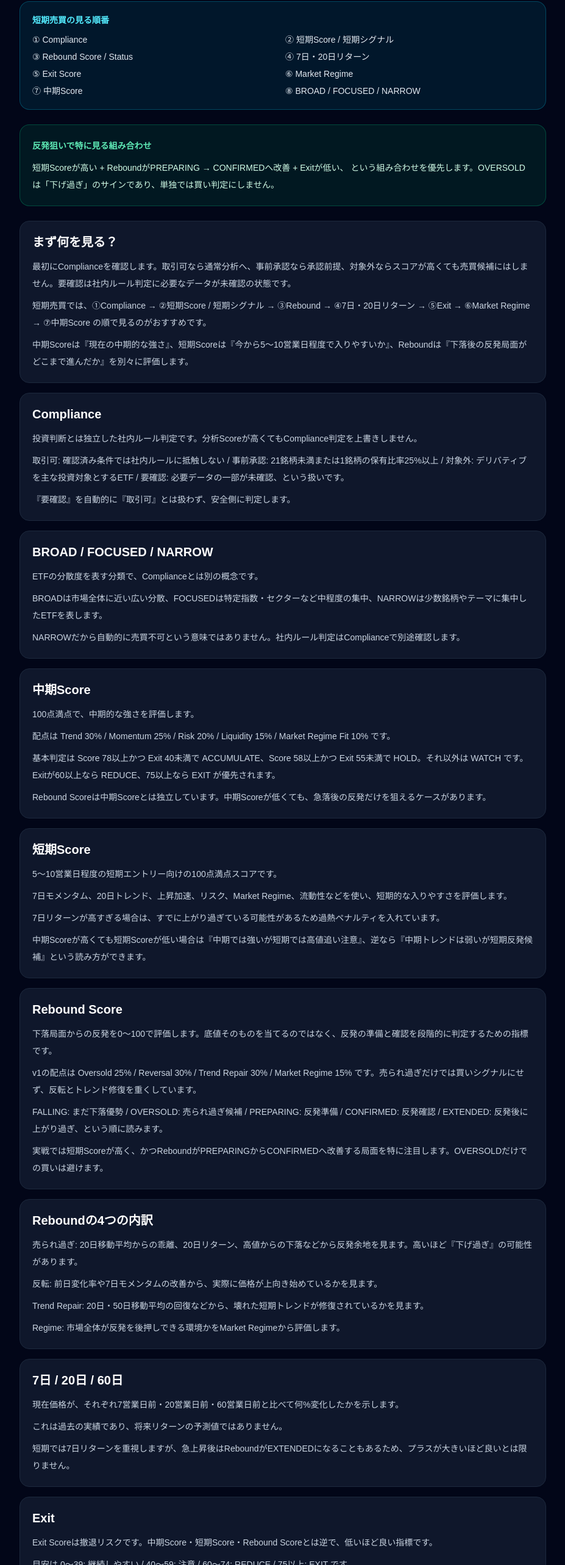
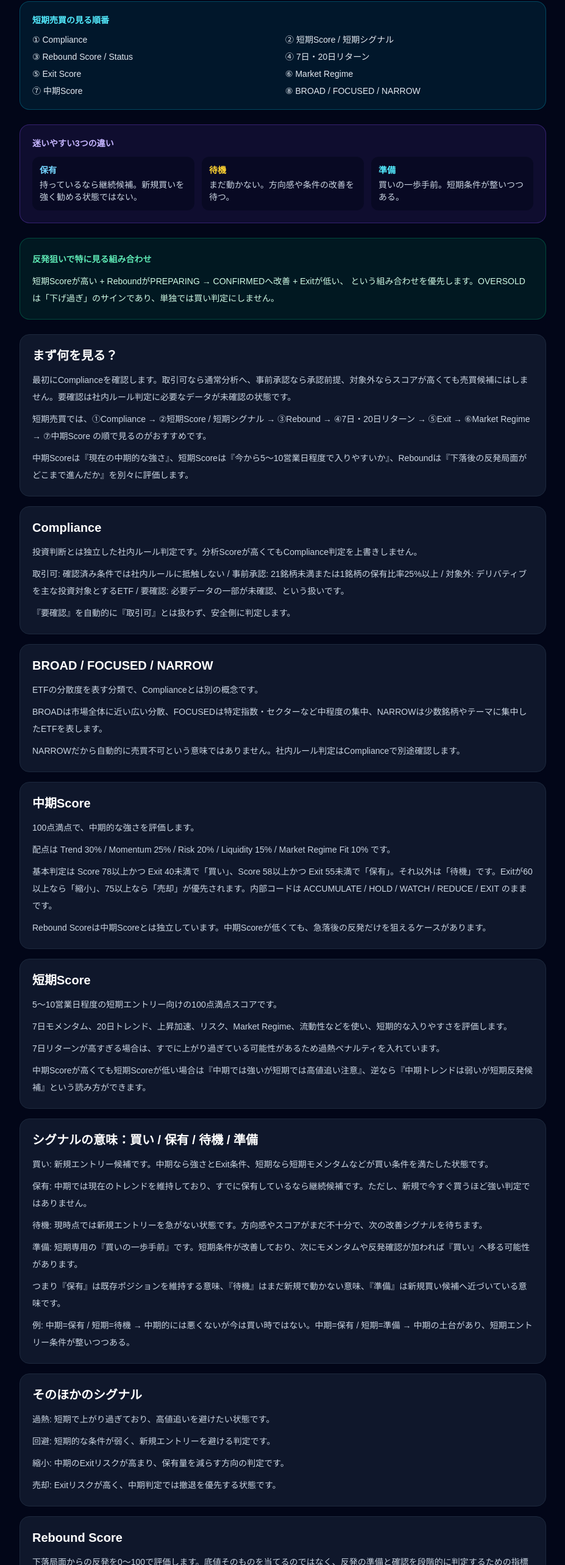
Before and after one commit to TOZEKI0518/stock-doc-ai, a Next.js app: page /etf-guide in a window 1280 px wide. Shown: the part 154-2720 px from the top of the page at 61% size, without its empty margins (176-1103 px from the left). Built offline with nearby package versions, Linux system fonts and the light colour scheme.

Commit message:
Unify ETF signal labels

```diff
--- a/app/etf-guide/page.tsx
+++ b/app/etf-guide/page.tsx
@@ -32,7 +32,7 @@ const sections = [
     body: [
       "100点満点で、中期的な強さを評価します。",
       "配点は Trend 30% / Momentum 25% / Risk 20% / Liquidity 15% / Market Regime Fit 10% です。",
-      "基本判定は Score 78以上かつ Exit 40未満で ACCUMULATE、Score 58以上かつ Exit 55未満で HOLD。それ以外は WATCH です。Exitが60以上なら REDUCE、75以上なら EXIT が優先されます。",
+      "基本判定は Score 78以上かつ Exit 40未満で「買い」、Score 58以上かつ Exit 55未満で「保有」。それ以外は「待機」です。Exitが60以上なら「縮小」、75以上なら「売却」が優先されます。内部コードは ACCUMULATE / HOLD / WATCH / REDUCE / EXIT のままです。",
       "Rebound Scoreは中期Scoreとは独立しています。中期Scoreが低くても、急落後の反発だけを狙えるケースがあります。",
     ],
   },
@@ -43,6 +43,26 @@ const sections = [
       "7日モメンタム、20日トレンド、上昇加速、リスク、Market Regime、流動性などを使い、短期的な入りやすさを評価します。",
       "7日リターンが高すぎる場合は、すでに上がり過ぎている可能性があるため過熱ペナルティを入れています。",
       "中期Scoreが高くても短期Scoreが低い場合は『中期では強いが短期では高値追い注意』、逆なら『中期トレンドは弱いが短期反発候補』という読み方ができます。",
+    ],
+  },
+  {
+    title: "シグナルの意味：買い / 保有 / 待機 / 準備",
+    body: [
+      "買い: 新規エントリー候補です。中期なら強さとExit条件、短期なら短期モメンタムなどが買い条件を満たした状態です。",
+      "保有: 中期では現在のトレンドを維持しており、すでに保有しているなら継続候補です。ただし、新規で今すぐ買うほど強い判定ではありません。",
+      "待機: 現時点では新規エントリーを急がない状態です。方向感やスコアがまだ不十分で、次の改善シグナルを待ちます。",
+      "準備: 短期専用の『買いの一歩手前』です。短期条件が改善しており、次にモメンタムや反発確認が加われば『買い』へ移る可能性があります。",
+      "つまり『保有』は既存ポジションを維持する意味、『待機』はまだ新規で動かない意味、『準備』は新規買い候補へ近づいている意味です。",
+      "例: 中期=保有 / 短期=待機 → 中期的には悪くないが今は買い時ではない。中期=保有 / 短期=準備 → 中期の土台があり、短期エントリー条件が整いつつある。",
+    ],
+  },
+  {
+    title: "そのほかのシグナル",
+    body: [
+      "過熱: 短期で上がり過ぎており、高値追いを避けたい状態です。",
+      "回避: 短期的な条件が弱く、新規エントリーを避ける判定です。",
+      "縮小: 中期のExitリスクが高まり、保有量を減らす方向の判定です。",
+      "売却: Exitリスクが高く、中期判定では撤退を優先する状態です。",
     ],
   },
   {
@@ -75,7 +95,7 @@ const sections = [
     title: "Exit",
     body: [
       "Exit Scoreは撤退リスクです。中期Score・短期Score・Rebound Scoreとは逆で、低いほど良い指標です。",
-      "目安は 0〜39: 継続しやすい / 40〜59: 注意 / 60〜74: REDUCE / 75以上: EXIT です。",
+      "目安は 0〜39: 継続しやすい / 40〜59: 注意 / 60〜74: 縮小 / 75以上: 売却です。",
       "移動平均割れ、モメンタム悪化、高値からの下落、Market Regime悪化などで上昇します。Reboundが高くてもExitが高い場合は慎重に見ます。",
     ],
   },
@@ -125,6 +145,15 @@ export default function EtfGuidePage() {
           </div>
         </div>
 
+        <div className="mb-6 rounded-2xl border border-violet-500/30 bg-violet-500/10 p-5">
+          <p className="text-sm font-bold text-violet-300">迷いやすい3つの違い</p>
+          <div className="mt-3 grid gap-3 text-sm sm:grid-cols-3">
+            <div className="rounded-xl bg-slate-950/50 p-3"><b className="text-sky-300">保有</b><p className="mt-1 text-slate-300">持っているなら継続候補。新規買いを強く勧める状態ではない。</p></div>
+            <div className="rounded-xl bg-slate-950/50 p-3"><b className="text-amber-300">待機</b><p className="mt-1 text-slate-300">まだ動かない。方向感や条件の改善を待つ。</p></div>
+            <div className="rounded-xl bg-slate-950/50 p-3"><b className="text-cyan-300">準備</b><p className="mt-1 text-slate-300">買いの一歩手前。短期条件が整いつつある。</p></div>
+          </div>
+        </div>
+
         <div className="mb-6 rounded-2xl border border-emerald-500/30 bg-emerald-500/10 p-5 text-sm leading-7 text-emerald-100">
           <p className="font-bold text-emerald-300">反発狙いで特に見る組み合わせ</p>
           <p className="mt-2">
--- a/app/etf/page.tsx
+++ b/app/etf/page.tsx
@@ -26,7 +26,7 @@ function signed(value: number | null) {
 
 function shortSignalLabel(signal: string) {
   return signal === "SHORT_BUY"
-    ? "短期BUY"
+    ? "買い"
     : signal === "READY"
       ? "準備"
       : signal === "OVERHEATED"
@@ -38,14 +38,14 @@ function shortSignalLabel(signal: string) {
 
 function signalLabel(signal: string) {
   return signal === "ACCUMULATE"
-    ? "BUY"
+    ? "買い"
     : signal === "HOLD"
-      ? "HOLD"
+      ? "保有"
       : signal === "WATCH"
-        ? "WATCH"
+        ? "待機"
         : signal === "REDUCE"
-          ? "REDUCE"
-          : "EXIT";
+          ? "縮小"
+          : "売却";
 }
 
 function scoreBarClass(score: number) {
```
Also changed, not shown: 1 other file (tests, documents, lock files or other folders).
